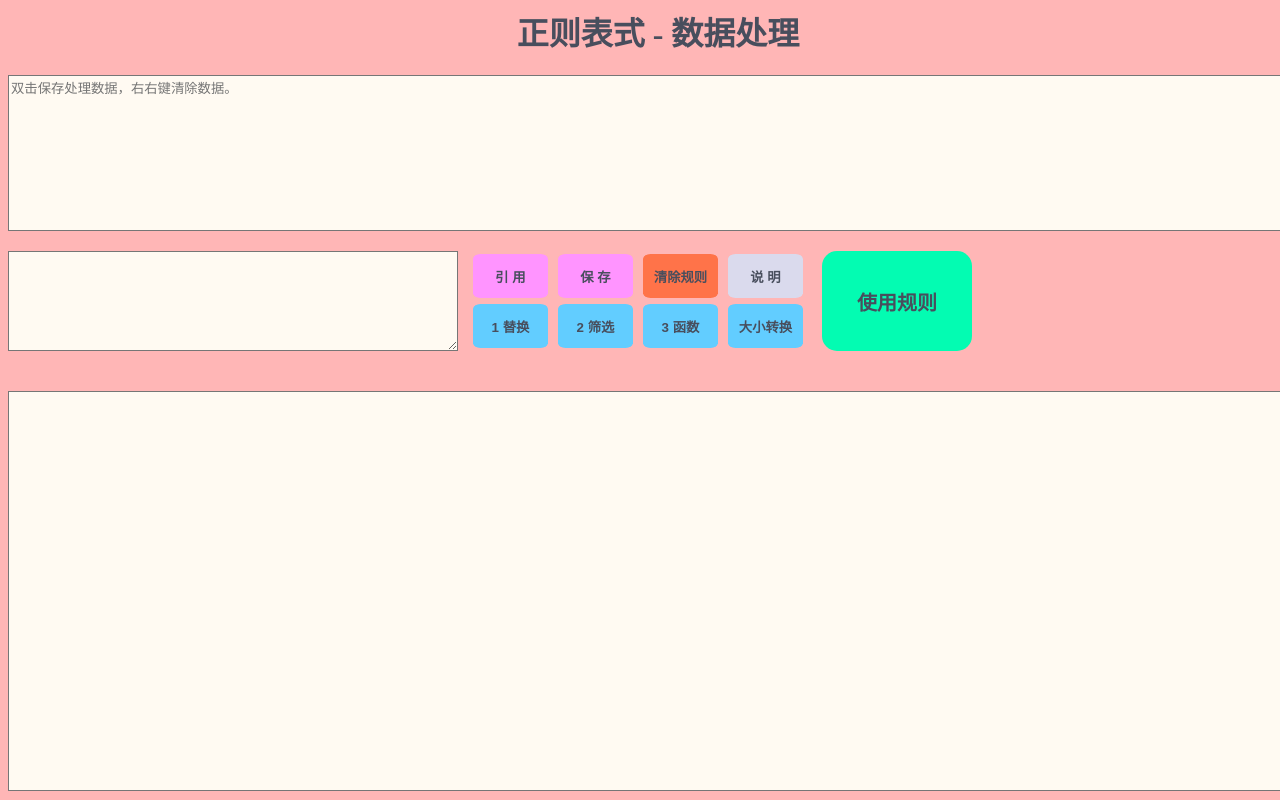
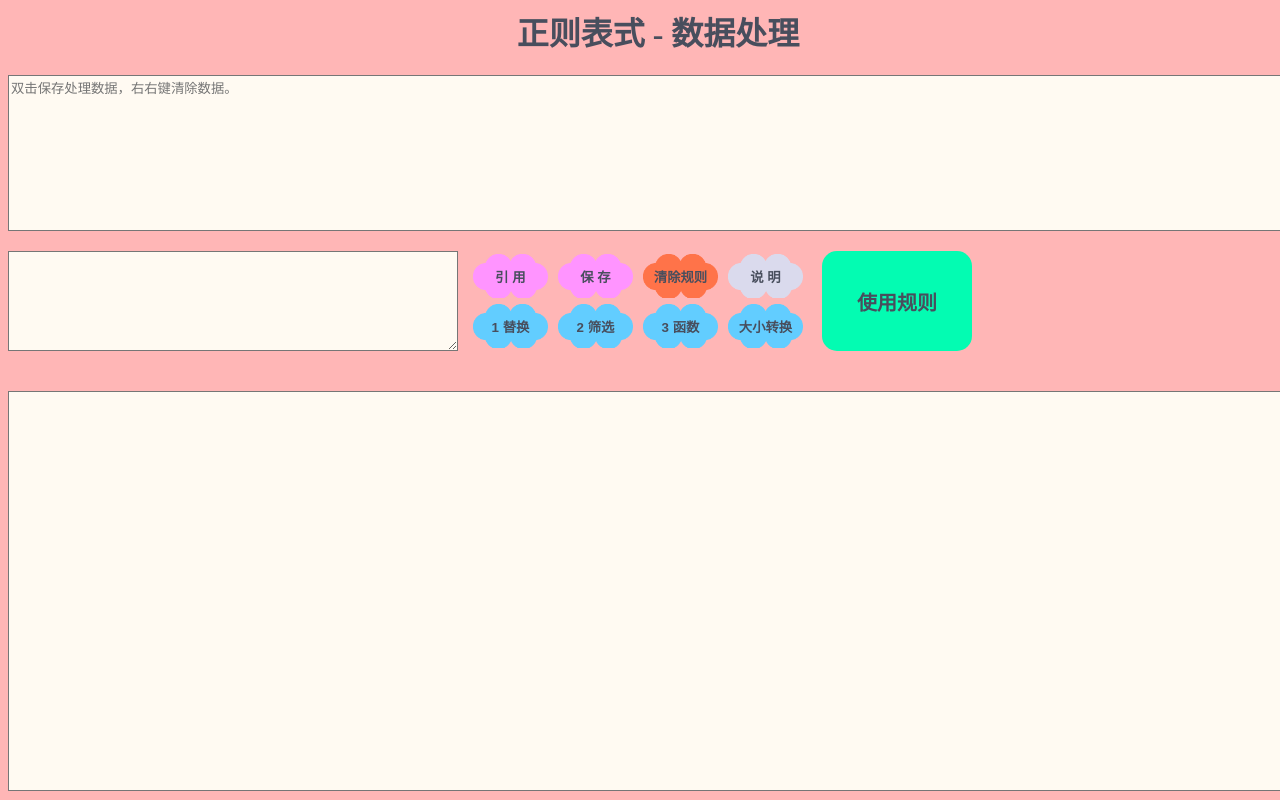
Before and after one commit to YYM222/ycode, a plain HTML site: page 数据处理.html in a window 1280 px wide. Shown: the top 800 px of the page. Drawn offline with Linux system fonts and the light colour scheme.

Commit message:
Update 数据处理.html

```diff
--- a/数据处理.html
+++ b/数据处理.html
@@ -105,7 +105,7 @@
                     font-weight: bolder;
                     border: none;
                     min-width: 75px;
-                    mask-image: url(https://yym222.github.io/ycode/Img/mask.png), linear-gradient(0deg, #000000 0%, #000000 100%);
+                    mask-image: url(https://yym222.github.io/ycode/Img/mask.png);
                     mask-size: 100%;
 
                     &:active {
```
